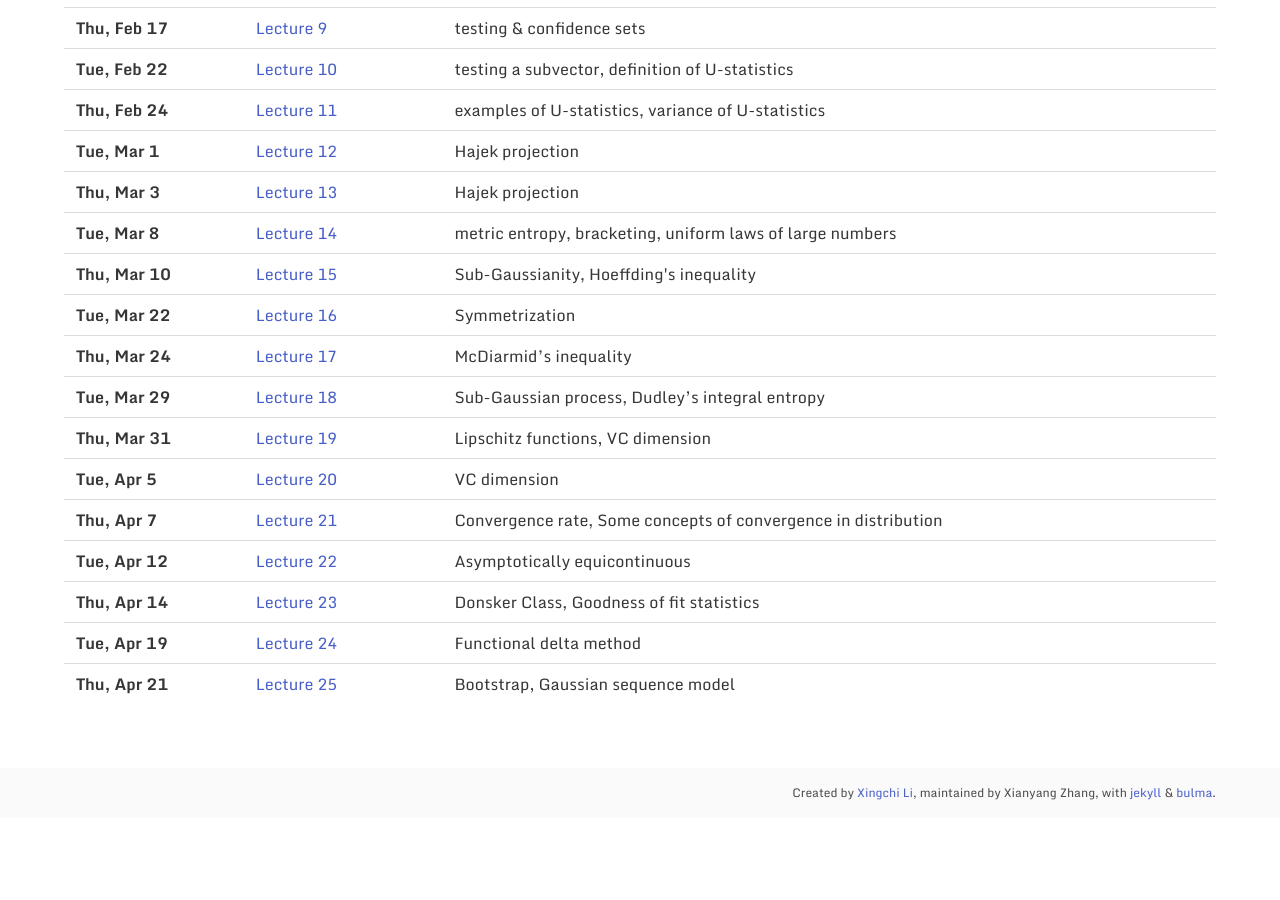
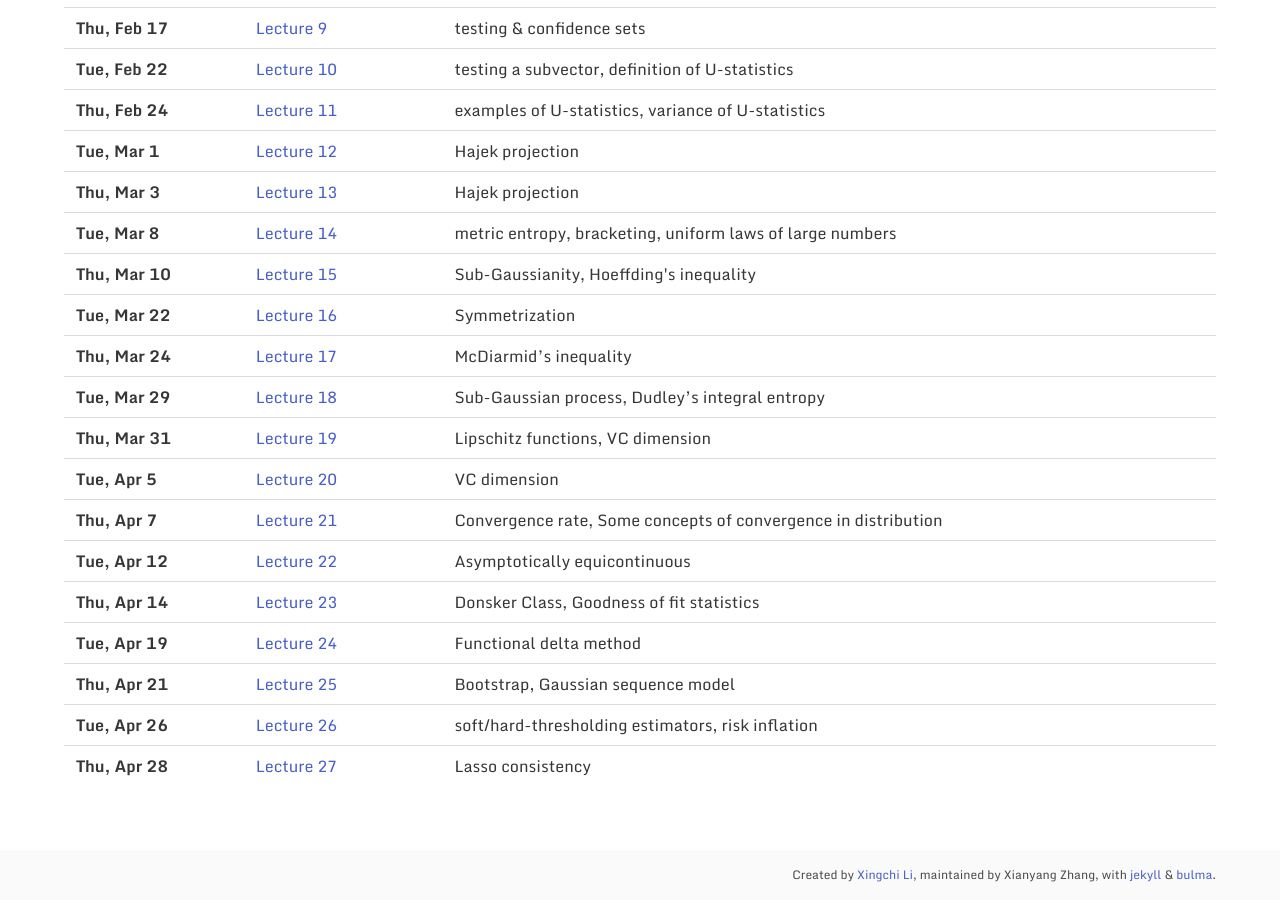
Before and after one commit to zhangxianyang11/zhangxiany-tamu.github.io, a Jekyll site: the page built from _pages/teaching.md, in a window 1280 px wide and 900 px high, scrolled down 819 px. Built offline with Jekyll 4.4.1, drawn with Linux system fonts in a browser that asks for light colours; a style sheet for code colours, icons or effects is not loaded; before the commit the page ends 1637 px from its top, so only the background shows below that.

Commit message:
Update teaching.md

```diff
--- a/_pages/teaching.md
+++ b/_pages/teaching.md
@@ -90,6 +90,8 @@ permalink: /teaching
                <tr><th>Thu, Apr 14</th><td><a href="/downloads/620sp22/Apr-14.pdf">Lecture 23</a></td><td>Donsker Class, Goodness of fit statistics</td></tr>
                <tr><th>Tue, Apr 19</th><td><a href="/downloads/620sp22/Apr-19.pdf">Lecture 24</a></td><td>Functional delta method</td></tr>
                <tr><th>Thu, Apr 21</th><td><a href="/downloads/620sp22/Apr-21.pdf">Lecture 25</a></td><td>Bootstrap, Gaussian sequence model</td></tr>
+               <tr><th>Tue, Apr 26</th><td><a href="/downloads/620sp22/Apr-19.pdf">Lecture 26</a></td><td>soft/hard-thresholding estimators, risk inflation</td></tr>
+               <tr><th>Thu, Apr 28</th><td><a href="/downloads/620sp22/Apr-21.pdf">Lecture 27</a></td><td>Lasso consistency</td></tr>
               </tbody>
             </table>
           </p>
```
